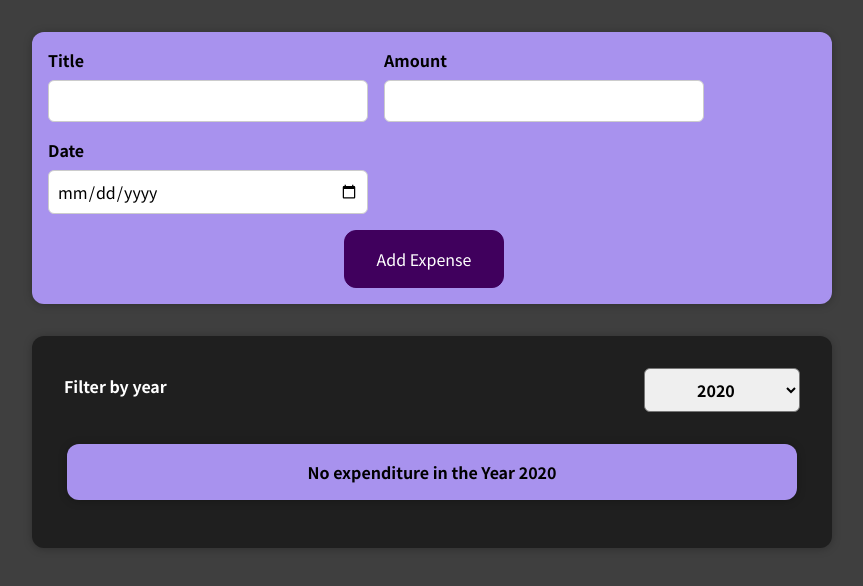
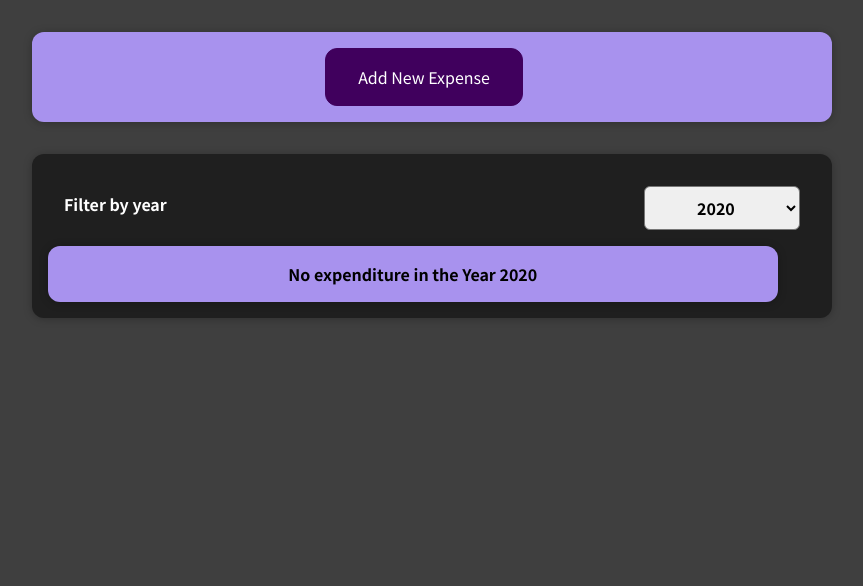
Before and after one commit to SwarajKaran/Expense-Tracker, a React (Create React App) app: page / in a window 1280 px wide. Shown: the top 586 px of the page, without its empty margins (208-1071 px from the left). Built offline with nearby package versions, Linux system fonts and the light colour scheme.

Commit message:
Improved filtered item display and form display

```diff
--- a/src/components/Expenses/ExpenseItem.js
+++ b/src/components/Expenses/ExpenseItem.js
@@ -3,6 +3,7 @@ import ExpenseDate from './ExpenseDate';
 import Card from '../UI/Card';
 const ExpenseItem = (props) => {
   return (
+    // <li>
     <Card className="expense-item">
       <ExpenseDate date={props.date} />
       <div className="expense-item__description">
@@ -10,6 +11,7 @@ const ExpenseItem = (props) => {
         <div className="expense-item__price">${props.amount}</div>
       </div>
     </Card>
+    // </li>
   );
 };
 export default ExpenseItem;
--- a/src/components/Expenses/Expenses.css
+++ b/src/components/Expenses/Expenses.css
@@ -5,12 +5,3 @@
   width: 50rem;
   max-width: 95%;
 }
-.message {
-  padding: 1rem;
-  background-color: #a892ee;
-  margin: 2rem auto;
-  width: 50rem;
-  max-width: 95%;
-  text-align: center;
-  color: #000;
-}
--- a/src/components/Expenses/Expenses.js
+++ b/src/components/Expenses/Expenses.js
@@ -1,8 +1,8 @@
 import './Expenses.css';
-import ExpenseItem from './ExpenseItem';
 import Card from '../UI/Card';
 import ExpensesFilter from './ExpensesFilter';
 import { useState } from 'react';
+import ExpensesList from './ExpensesList';
 const Expenses = (props) => {
   const [filteredYear, setFilteredYear] = useState('2020');
   const onYearChangeHandler = (selectedYear) => {
@@ -11,28 +11,13 @@ const Expenses = (props) => {
   const filteredExpenses = props.expenses.filter(
     (exp) => exp.date.getFullYear().toString() === filteredYear
   );
-  let expenseItemJSX = (
-    <Card className="message">
-      <strong>No expenditure in the Year {filteredYear}</strong>
-    </Card>
-  );
-  if (filteredExpenses.length > 0)
-    expenseItemJSX = filteredExpenses.map((exp) => (
-      <ExpenseItem
-        key={exp.id}
-        title={exp.title}
-        date={exp.date}
-        amount={exp.amount}
-      />
-    ));
-
   return (
     <Card className="expenses">
       <ExpensesFilter
         selected={filteredYear}
         onYearChange={onYearChangeHandler}
       />
-      {expenseItemJSX}
+      <ExpensesList expenses={filteredExpenses} filteredYear={filteredYear} />
     </Card>
   );
 };
--- /dev/null
+++ b/src/components/Expenses/ExpensesList.css
@@ -0,0 +1,20 @@
+/* .message {
+  /* padding: 1rem; */
+/* background-color: #a892ee; */
+/* margin: 2rem auto;
+  width: 50rem; */
+/* max-width: 95%; */
+/* text-align: center; */
+/* color: #000; */
+/* } */
+*/ .expenses-list {
+  list-style: none;
+  padding: 0;
+}
+.expenses-list__fallback {
+  background-color: #a892ee;
+  max-width: 95%;
+  padding: 1rem;
+  text-align: center;
+  color: #000;
+}
--- /dev/null
+++ b/src/components/Expenses/ExpensesList.js
@@ -0,0 +1,24 @@
+import ExpenseItem from './ExpenseItem';
+import './ExpensesList.css';
+import Card from '../UI/Card';
+const ExpensesList = (props) => {
+  if (props.expenses.length === 0)
+    return (
+      <Card className="expenses-list__fallback">
+        <strong>No expenditure in the Year {props.filteredYear}</strong>
+      </Card>
+    );
+  return (
+    <ul className="expenses-list">
+      {props.expenses.map((exp) => (
+        <ExpenseItem
+          key={exp.id}
+          title={exp.title}
+          date={exp.date}
+          amount={exp.amount}
+        />
+      ))}
+    </ul>
+  );
+};
+export default ExpensesList;
--- a/src/components/NewExpense/ExpenseForm.js
+++ b/src/components/NewExpense/ExpenseForm.js
@@ -42,6 +42,9 @@ const ExpenseForm = (props) => {
     setEnteredDate('');
     setEnteredAmount('');
   };
+  const cancelHandler = () => {
+    props.onCancel();
+  };
   return (
     <form onSubmit={submitHandler}>
       <div className="new-expense__controls">
@@ -75,6 +78,9 @@ const ExpenseForm = (props) => {
         </div>
       </div>
       <div className="new-epense__actions">
+        <button tyepe="button" onClick={cancelHandler}>
+          Cancel
+        </button>
         <button type="submit">Add Expense</button>
       </div>
     </form>
--- a/src/components/NewExpense/NewExpense.js
+++ b/src/components/NewExpense/NewExpense.js
@@ -1,3 +1,4 @@
+import { useState } from 'react';
 import ExpenseForm from './ExpenseForm';
 import './NewExpense.css';
 const NewExpense = (props) => {
@@ -7,11 +8,26 @@ const NewExpense = (props) => {
       id: Math.random().toString(),
     };
     props.onAddExpense(expenseData);
+    setClicked(false); // Form should not be displayed
   };
-  return (
-    <div className="new-expense">
-      <ExpenseForm onSaveExpenseData={onSaveExpenseDataHandler} />
-    </div>
+  const onCancelHandler = () => {
+    setClicked(false);
+  };
+  const [isClicked, setClicked] = useState(false);
+  const onClickHandler = () => {
+    setClicked(true);
+  };
+  const addExpenseButtonJSX = (
+    <button onClick={onClickHandler}>Add New Expense</button>
   );
+  const expenseFormJSX = (
+    <ExpenseForm
+      onSaveExpenseData={onSaveExpenseDataHandler}
+      onCancel={onCancelHandler}
+    />
+  );
+
+  const newExpenseViewJSX = isClicked ? expenseFormJSX : addExpenseButtonJSX;
+  return <div className="new-expense">{newExpenseViewJSX}</div>;
 };
 export default NewExpense;
```
